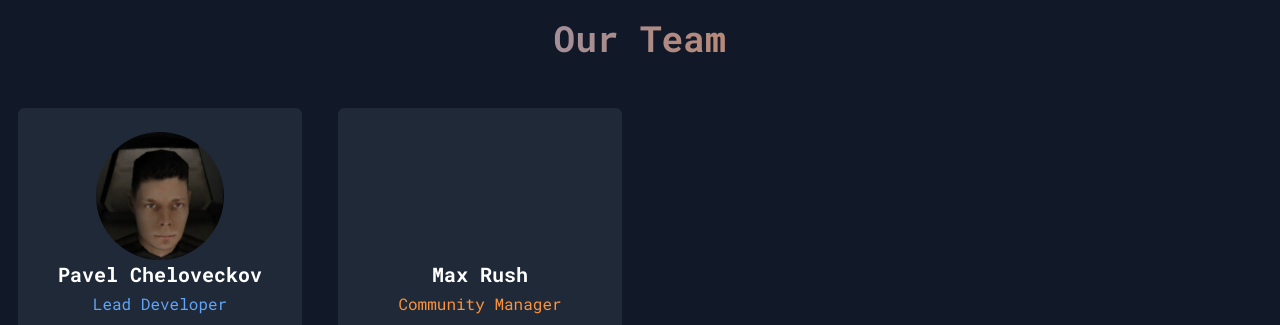
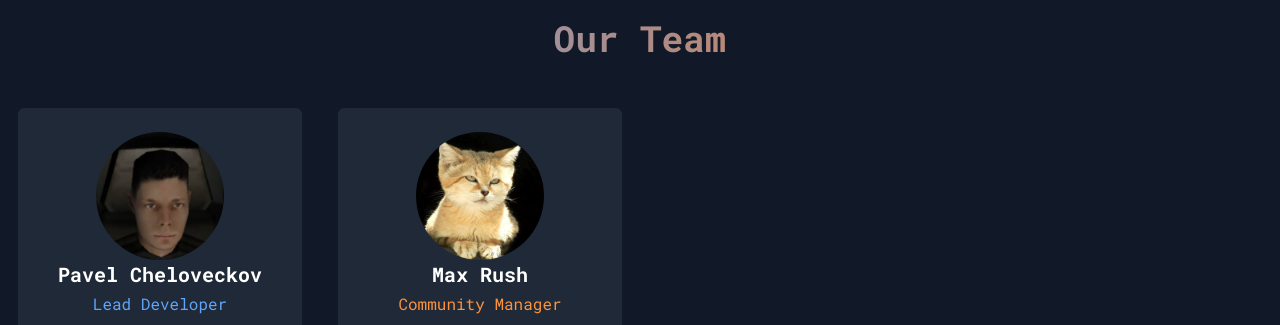
Before and after one commit to PavelCheloveckov/hl2-modders-team, a plain HTML site: page index.html in a window 1280 px wide. Shown: the part 1400-1725 px from the top of the page. Drawn offline with nearby package versions, Linux system fonts and the light colour scheme.

Commit message:
Update index.html

```diff
--- a/index.html
+++ b/index.html
@@ -256,7 +256,7 @@
 
                 <!-- Team Member 2 -->
                 <div class="portal-border bg-gray-800 rounded-lg overflow-hidden text-center p-6">
-                    <div class="w-32 h-32 mx-auto rounded-full bg-cover bg-center" style="background-image:;">
+                    <div class="w-32 h-32 mx-auto rounded-full bg-cover bg-center" style="background-image: url('assets/maxrush.jpg');">
 					</div>
                     <h3 class="text-xl font-bold text-white mb-1">Max Rush</h3>
                     <p class="text-orange-400 mb-3">Community Manager</p>
```
